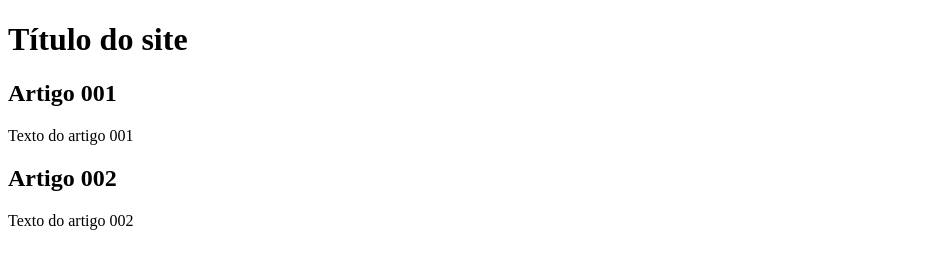
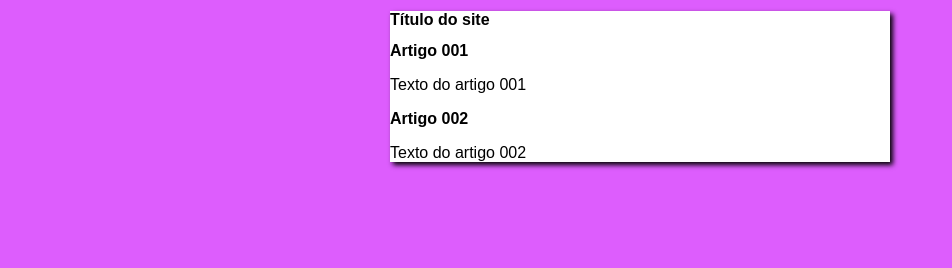
Before and after one commit to Mairon-Ximenes/projeto-site, a plain HTML site: page index.html in a window 1280 px wide. Shown: the whole page, without its empty margins (0-952 px from the left). Drawn offline with Linux system fonts and the light colour scheme.

Commit message:
iniciei o design

```diff
--- /dev/null
+++ b/estilos/style.css
@@ -0,0 +1,15 @@
+*{
+    font-family: Arial, Helvetica, sans-serif;
+    font-size: 16px;
+}
+
+body{
+    background-color: #dd5dfd;
+}
+
+main{
+    background-color: #fff;
+    width: 500px;
+    margin: auto;
+    box-shadow: 3px 3px 5px black;
+}
--- a/index.html
+++ b/index.html
@@ -4,6 +4,7 @@
     <meta charset="UTF-8">
     <meta name="viewport" content="width=device-width, initial-scale=1.0">
     <title>Título</title>
+    <link rel="stylesheet" href="estilos/style.css">
 </head>
 <body>
     <main>
```
